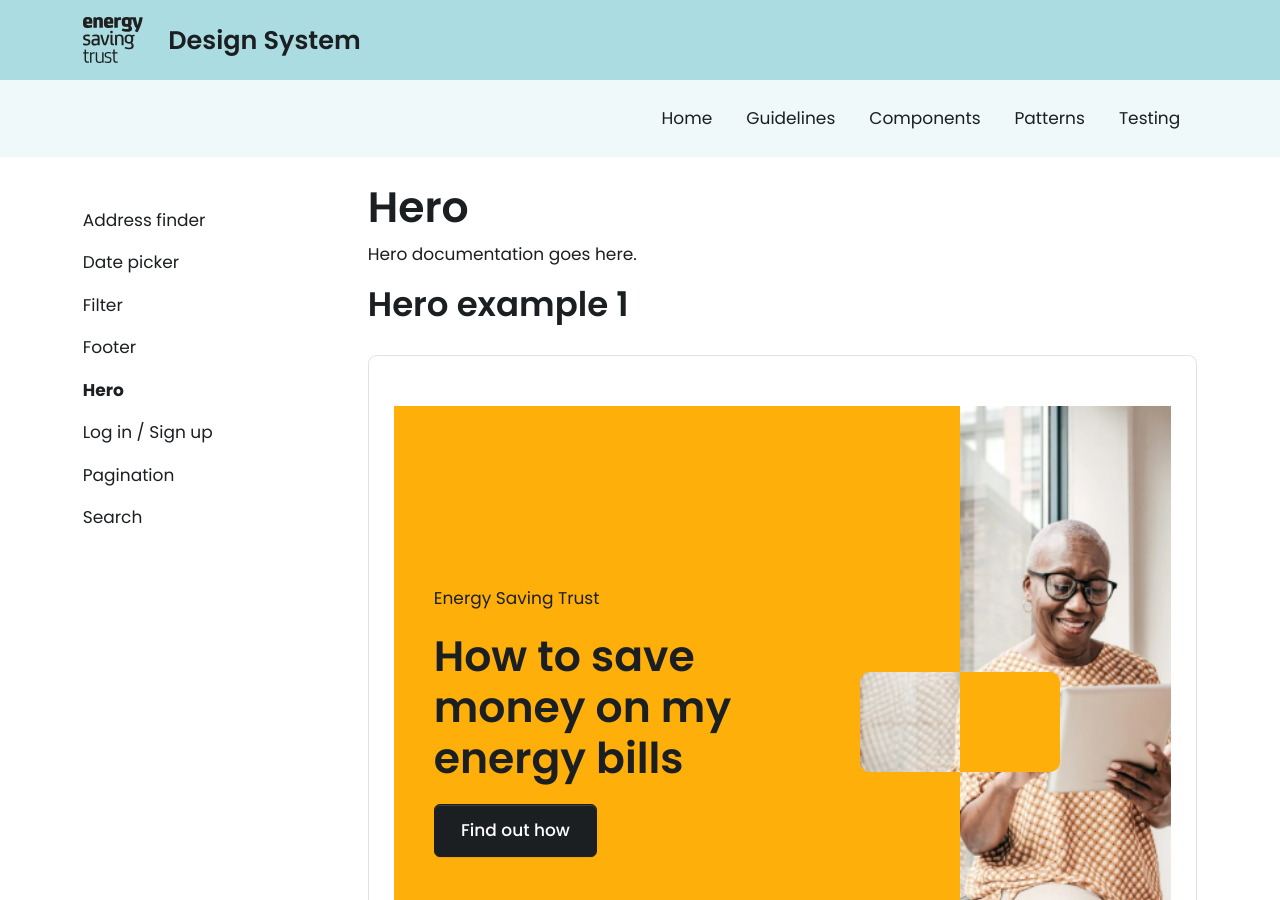
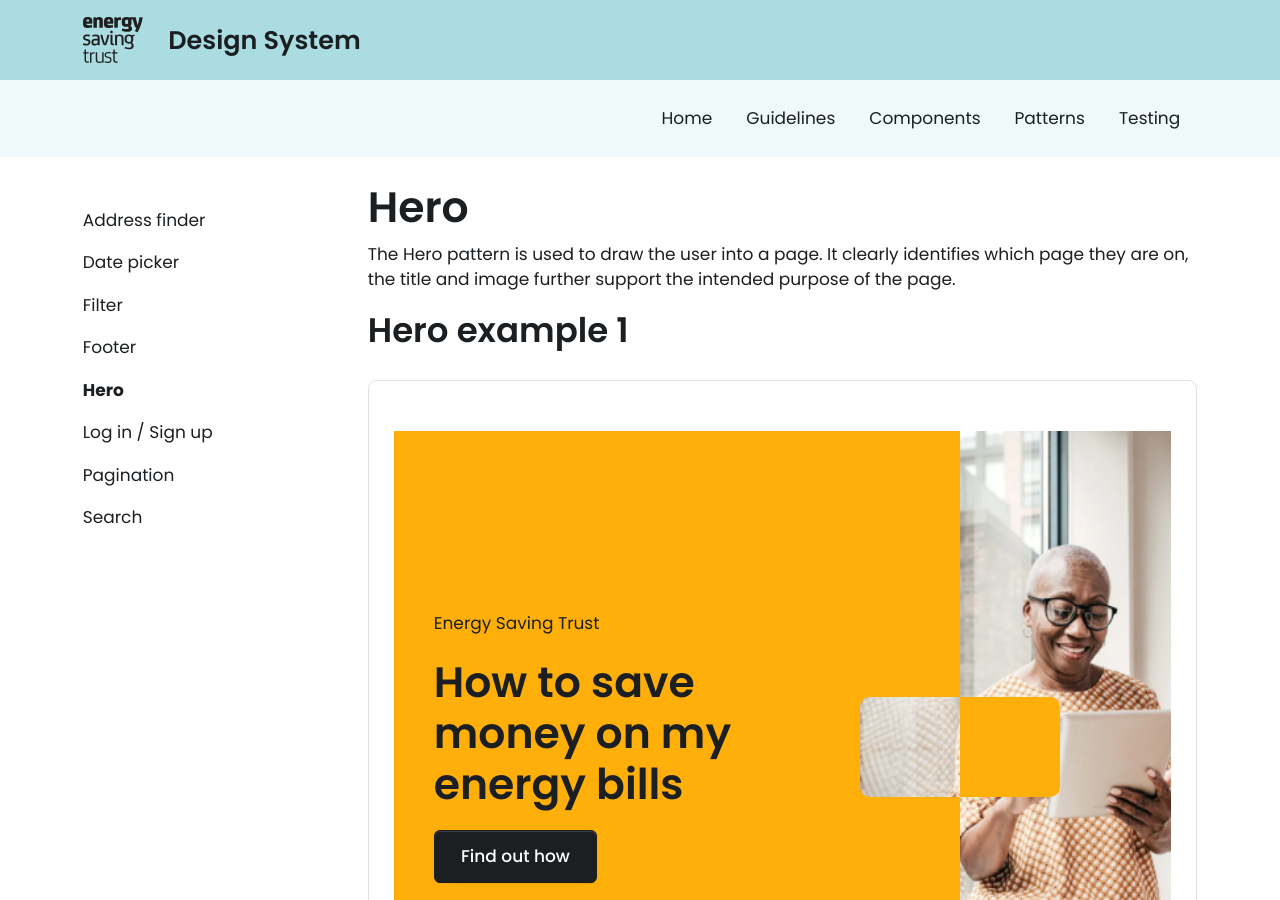
Before and after one commit to Energy-Saving-Trust/Design-System, a Jekyll site: the page built from patterns/hero.md, in a window 1280 px wide and 900 px high. Built offline with Jekyll 4.4.1, drawn with Linux system fonts in a browser that asks for light colours; nearby versions of some CDN libraries.

Commit message:
Update hero.md

```diff
--- a/patterns/hero.md
+++ b/patterns/hero.md
@@ -6,7 +6,7 @@
 
 # Hero
 
-Hero documentation goes here.
+The Hero pattern is used to draw the user into a page. It clearly identifies which page they are on, the title and image further support the intended purpose of the page.
 
 
 
```
